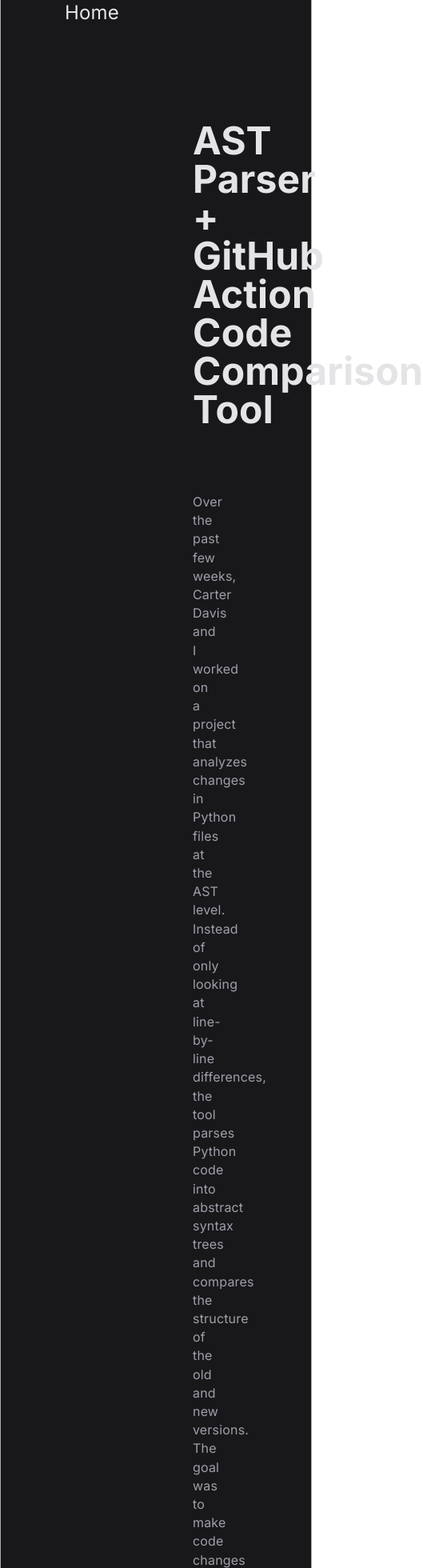
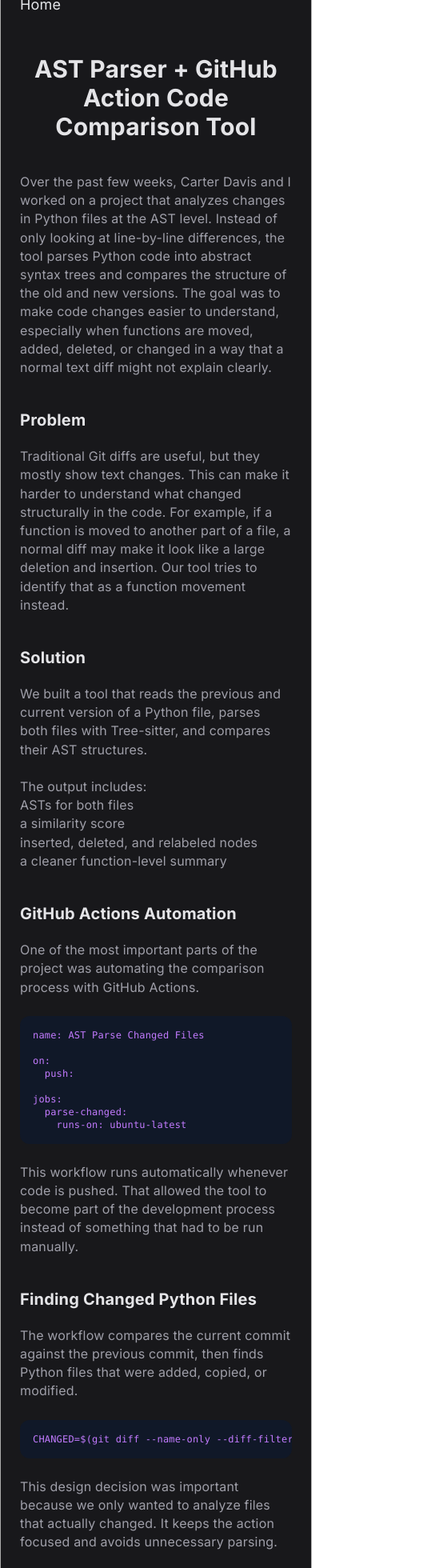
Before and after one commit to jb-pryor/portfoli0, a React (Vite) app: page /Project2 in a window 390 px wide. Shown: the part 40-2000 px from the top of the page at 80% size, 529 px wide, since content can reach past the window. Built offline with nearby package versions, Linux system fonts and the light colour scheme.

Commit message:
fixed proj2 page mobile view

```diff
--- a/src/pages/Project2.tsx
+++ b/src/pages/Project2.tsx
@@ -1,37 +1,45 @@
-//imports
 import { Link } from "react-router-dom";
 
 function Project2() {
 
   return (
     <>
-    <div className='bg-zinc-900 min-h-screen text-zinc-400 font-[Inter] pl-20 pr-20 text-left text-white'>
+    <div className='bg-zinc-900 min-h-screen text-zinc-400 font-[Inter] px-6 md:px-20 text-left text-white'>
 
-      <div className='flex gap-25 text-2xl mt-10'>
-        <Link to="/"><div className='text-gray-200 transition-ease hover:text-[#7b00ff] cursor-pointer'>Home</div></Link>
+      {/* Nav */}
+      <div className='flex gap-8 md:gap-25 text-lg md:text-2xl pt-8 md:mt-10'>
+        <Link to="/"><div className='text-gray-200 hover:text-[#7b00ff] cursor-pointer'>Home</div></Link>
       </div>
-      <h1 className="ml-40 mr-40 mt-30 text-center text-5xl text-zinc-200 font-bold mt-15">AST Parser + GitHub Action Code Comparison Tool</h1>
-      <div className="mt-20 ml-40 mr-40">Over the past few weeks, Carter Davis and I worked on a project that analyzes changes in Python files at the AST level. Instead of only looking at line-by-line differences, the tool parses Python code into abstract syntax trees and compares the structure of the old and new versions. The goal was to make code changes easier to understand, especially when functions are moved, added, deleted, or changed in a way that a normal text diff might not explain clearly.</div>
 
-      <div className="mt-20 ml-40 font-bold text-zinc-200 text-xl mr-40">Problem</div>
-      <div className="mt-5 ml-40 mr-40">Traditional Git diffs are useful, but they mostly show text changes. This can make it harder to understand what changed structurally in the code. For example, if a function is moved to another part of a file, a normal diff may make it look like a large deletion and insertion. Our tool tries to identify that as a function movement instead.</div>
+      <h1 className="md:ml-40 md:mr-40 mt-12 md:mt-30 text-center text-3xl md:text-5xl text-zinc-200 font-bold">
+        AST Parser + GitHub Action Code Comparison Tool
+      </h1>
 
-      <div className="mt-20 mr-40 ml-40 font-bold text-zinc-200 text-xl">Solution</div>
+      <div className="mt-10 md:mt-20 md:ml-40 md:mr-40">
+        Over the past few weeks, Carter Davis and I worked on a project that analyzes changes in Python files at the AST level. Instead of only looking at line-by-line differences, the tool parses Python code into abstract syntax trees and compares the structure of the old and new versions. The goal was to make code changes easier to understand, especially when functions are moved, added, deleted, or changed in a way that a normal text diff might not explain clearly.
+      </div>
 
-      <div className="mt-5 ml-40 mr-40">We built a tool that reads the previous and current version of a Python file, parses both files with Tree-sitter, and compares their AST structures.
+      <div className="mt-10 md:mt-20 md:ml-40 md:mr-40 font-bold text-zinc-200 text-xl">Problem</div>
+      <div className="mt-5 md:ml-40 md:mr-40">
+        Traditional Git diffs are useful, but they mostly show text changes. This can make it harder to understand what changed structurally in the code. For example, if a function is moved to another part of a file, a normal diff may make it look like a large deletion and insertion. Our tool tries to identify that as a function movement instead.
+      </div>
 
-The output includes:
+      <div className="mt-10 md:mt-20 md:mr-40 md:ml-40 font-bold text-zinc-200 text-xl">Solution</div>
+      <div className="mt-5 md:ml-40 md:mr-40">
+        We built a tool that reads the previous and current version of a Python file, parses both files with Tree-sitter, and compares their AST structures.<br/><br/>
+        The output includes:<br/>
+        ASTs for both files<br/>
+        a similarity score<br/>
+        inserted, deleted, and relabeled nodes<br/>
+        a cleaner function-level summary
+      </div>
 
-ASTs for both files
-a similarity score
-inserted, deleted, and relabeled nodes
-a cleaner function-level summary</div>
+      <div className="mt-10 md:mt-20 md:ml-40 md:mr-40 font-bold text-zinc-200 text-xl">GitHub Actions Automation</div>
+      <div className="mt-5 md:ml-40 md:mr-40">
+        One of the most important parts of the project was automating the comparison process with GitHub Actions.
+      </div>
 
-      <div className="mt-20 ml-40 mr-40 font-bold text-zinc-200 text-xl">GitHub Actions Automation</div>
-
-      <div className="mt-5 ml-40 mr-40">One of the most important parts of the project was automating the comparison process with GitHub Actions.</div>
-
-      <pre className='mr-40 ml-40 mt-10 bg-gray-900 text-purple-400 p-4 rounded-xl overflow-x-auto text-sm'>
+      <pre className='md:mr-40 md:ml-40 mt-6 md:mt-10 bg-gray-900 text-purple-400 p-4 rounded-xl overflow-x-auto text-xs md:text-sm'>
         <code>
           {`name: AST Parse Changed Files
 
@@ -44,67 +52,81 @@
         </code>
       </pre>
 
-      <div className="mt-10 ml-40 mr-40">This workflow runs automatically whenever code is pushed. That allowed the tool to become part of the development process instead of something that had to be run manually.</div>
+      <div className="mt-6 md:mt-10 md:ml-40 md:mr-40">
+        This workflow runs automatically whenever code is pushed. That allowed the tool to become part of the development process instead of something that had to be run manually.
+      </div>
 
-      <div className="mt-20 ml-40 mr-40 font-bold text-zinc-200 text-xl">Finding Changed Python Files</div>
-      <div className="mt-5 ml-40 mr-40">The workflow compares the current commit against the previous commit, then finds Python files that were added, copied, or modified.</div>
+      <div className="mt-10 md:mt-20 md:ml-40 md:mr-40 font-bold text-zinc-200 text-xl">Finding Changed Python Files</div>
+      <div className="mt-5 md:ml-40 md:mr-40">
+        The workflow compares the current commit against the previous commit, then finds Python files that were added, copied, or modified.
+      </div>
 
-      <pre className='mr-40 ml-40 mt-10 bg-gray-900 text-purple-400 p-4 rounded-xl overflow-x-auto text-sm'>
+      <pre className='md:mr-40 md:ml-40 mt-6 md:mt-10 bg-gray-900 text-purple-400 p-4 rounded-xl overflow-x-auto text-xs md:text-sm'>
         <code>
           {`CHANGED=$(git diff --name-only --diff-filter=ACM "$PARENT" "$CURRENT" -- '*.py')`}
         </code>
       </pre>
 
-      <div className="mt-10 ml-40 mr-40">This design decision was important because we only wanted to analyze files that actually changed. It keeps the action focused and avoids unnecessary parsing.</div>
+      <div className="mt-6 md:mt-10 md:ml-40 md:mr-40">
+        This design decision was important because we only wanted to analyze files that actually changed. It keeps the action focused and avoids unnecessary parsing.
+      </div>
 
+      <div className="mt-10 md:mt-20 md:ml-40 md:mr-40 font-bold text-zinc-200 text-xl">Comparing Old and New Versions</div>
+      <div className="mt-5 md:ml-40 md:mr-40">
+        For each changed Python file, the workflow pulls the old version from the previous commit and copies the current version into a temporary file.
+      </div>
 
-      <div className="mt-20 ml-40 mr-40 font-bold text-zinc-200 text-xl">Comparing Old and New Versions</div>
-
-      <div className="mt-5 ml-40 mr-40">For each changed Python file, the workflow pulls the old version from the previous commit and copies the current version into a temporary file.</div>
-
-      <pre className='mr-40 ml-40 mt-10 bg-gray-900 text-purple-400 p-4 rounded-xl overflow-x-auto text-sm'>
+      <pre className='md:mr-40 md:ml-40 mt-6 md:mt-10 bg-gray-900 text-purple-400 p-4 rounded-xl overflow-x-auto text-xs md:text-sm'>
         <code>
           {`git show "$PARENT:$FILE" > /tmp/old_version.py
 cp "$FILE" /tmp/new_version.py`}
         </code>
       </pre>
 
-      <div className="mt-10 ml-40 mr-40 mb-10">These two versions are then mounted into a Docker container so the same parsing environment is used every time.</div>
+      <div className="mt-6 md:mt-10 md:ml-40 md:mr-40 mb-6 md:mb-10">
+        These two versions are then mounted into a Docker container so the same parsing environment is used every time.
+      </div>
 
-      <pre className='mr-40 ml-40 mt-10 bg-gray-900 text-purple-400 p-4 rounded-xl overflow-x-auto text-sm'>
+      <pre className='md:mr-40 md:ml-40 mt-6 md:mt-10 bg-gray-900 text-purple-400 p-4 rounded-xl overflow-x-auto text-xs md:text-sm'>
         <code>
-          {`docker run --rm \
-          -v /tmp/old_version.py:/app/old_version.py \
-          -v /tmp/new_version.py:/app/new_version.py \
+          {`docker run --rm \\
+  -v /tmp/old_version.py:/app/old_version.py \\
+  -v /tmp/new_version.py:/app/new_version.py \\
   ast-parser compare.py old_version.py new_version.py`}
         </code>
       </pre>
 
-      <div className="mt-10 ml-40 mr-40">This helped me better understand how Docker can package code and dependencies so a tool runs consistently across different machines.</div>
+      <div className="mt-6 md:mt-10 md:ml-40 md:mr-40">
+        This helped me better understand how Docker can package code and dependencies so a tool runs consistently across different machines.
+      </div>
 
-      <div className="mt-20 ml-40 mr-40 font-bold text-zinc-200 text-xl">Docker Environment</div>
+      <div className="mt-10 md:mt-20 md:ml-40 md:mr-40 font-bold text-zinc-200 text-xl">Docker Environment</div>
+      <div className="mt-5 md:ml-40 md:mr-40">
+        The project uses a Dockerfile to create a controlled Python environment with Tree-sitter installed.
+      </div>
 
-      <div className="mt-5 ml-40 mr-40">The project uses a Dockerfile to create a controlled Python environment with Tree-sitter installed.</div>
-
-      <pre className='mr-40 ml-40 mt-10 bg-gray-900 text-purple-400 p-4 rounded-xl overflow-x-auto text-sm'>
+      <pre className='md:mr-40 md:ml-40 mt-6 md:mt-10 bg-gray-900 text-purple-400 p-4 rounded-xl overflow-x-auto text-xs md:text-sm'>
         <code>
           {`FROM python:3.11-slim
 
 WORKDIR /app
 
-          RUN pip install --no-cache-dir \
-              tree-sitter==0.25.2 \
+RUN pip install --no-cache-dir \\
+    tree-sitter==0.25.2 \\
     tree-sitter-python==0.25.0`}
         </code>
       </pre>
 
-      <div className="mt-10 ml-40 mr-40">This made the GitHub Action much easier to run because the action did not need to manually install and configure everything each time.</div>
+      <div className="mt-6 md:mt-10 md:ml-40 md:mr-40">
+        This made the GitHub Action much easier to run because the action did not need to manually install and configure everything each time.
+      </div>
 
-      <div className="mt-20 ml-40 mr-40 font-bold text-zinc-200 text-xl">Parsing Python With Tree-sitter</div>
+      <div className="mt-10 md:mt-20 md:ml-40 md:mr-40 font-bold text-zinc-200 text-xl">Parsing Python With Tree-sitter</div>
+      <div className="mt-5 md:ml-40 md:mr-40">
+        Tree-sitter allows the program to parse Python source code into a syntax tree.
+      </div>
 
-      <div className="mt-5 ml-40 mr-40">Tree-sitter allows the program to parse Python source code into a syntax tree.</div>
-
-      <pre className='mr-40 ml-40 mt-10 bg-gray-900 text-purple-400 p-4 rounded-xl overflow-x-auto text-sm'>
+      <pre className='md:mr-40 md:ml-40 mt-6 md:mt-10 bg-gray-900 text-purple-400 p-4 rounded-xl overflow-x-auto text-xs md:text-sm'>
         <code>
           {`py_language = Language(tspython.language())
 parser = Parser(py_language)
@@ -112,30 +134,35 @@
         </code>
       </pre>
 
-      <div className="mt-10 ml-40 mr-40">This was important because the project needed to understand code structure, not just raw text. By using Tree-sitter, the tool could recognize nodes like function definitions, identifiers, parameters, and blocks.</div>
+      <div className="mt-6 md:mt-10 md:ml-40 md:mr-40">
+        This was important because the project needed to understand code structure, not just raw text. By using Tree-sitter, the tool could recognize nodes like function definitions, identifiers, parameters, and blocks.
+      </div>
 
-      <div className="mt-20 ml-40 mr-40 font-bold text-zinc-200 text-xl">Printing the AST</div>
+      <div className="mt-10 md:mt-20 md:ml-40 md:mr-40 font-bold text-zinc-200 text-xl">Printing the AST</div>
+      <div className="mt-5 md:ml-40 md:mr-40">
+        The parser recursively walks through each node in the tree and prints a readable version of the syntax tree.
+      </div>
 
-      <div className="mt-5 ml-40 mr-40">The parser recursively walks through each node in the tree and prints a readable version of the syntax tree.</div>
-
-      <pre className='mr-40 ml-40 mt-10 bg-gray-900 text-purple-400 p-4 rounded-xl overflow-x-auto text-sm'>
+      <pre className='md:mr-40 md:ml-40 mt-6 md:mt-10 bg-gray-900 text-purple-400 p-4 rounded-xl overflow-x-auto text-xs md:text-sm'>
         <code>
           {`def print_tree(node, source_code: bytes, indent: int = 0) -> None:
     prefix = "  " * indent
     text = source_code[node.start_byte:node.end_byte].decode("utf-8", errors="replace")
-    text = text.replace("\n", "\\n")
-
+    text = text.replace("\\n", "\\\\n")
     print(f"{prefix}{node.type}: {text}")`}
         </code>
       </pre>
 
-      <div className="mt-10 ml-40 mr-40">This gave us a way to debug and visually understand how Tree-sitter was interpreting the Python file.</div>
+      <div className="mt-6 md:mt-10 md:ml-40 md:mr-40">
+        This gave us a way to debug and visually understand how Tree-sitter was interpreting the Python file.
+      </div>
 
-      <div className="mt-20 ml-40 mr-40 font-bold text-zinc-200 text-xl">TreeNode Representation</div>
+      <div className="mt-10 md:mt-20 md:ml-40 md:mr-40 font-bold text-zinc-200 text-xl">TreeNode Representation</div>
+      <div className="mt-5 md:ml-40 md:mr-40">
+        To compare ASTs, the project converts Tree-sitter nodes into a custom TreeNode structure.
+      </div>
 
-      <div className="mt-5 ml-40 mr-40">To compare ASTs, the project converts Tree-sitter nodes into a custom TreeNode structure.</div>
-
-      <pre className='mr-40 ml-40 mt-10 bg-gray-900 text-purple-400 p-4 rounded-xl overflow-x-auto text-sm'>
+      <pre className='md:mr-40 md:ml-40 mt-6 md:mt-10 bg-gray-900 text-purple-400 p-4 rounded-xl overflow-x-auto text-xs md:text-sm'>
         <code>
           {`@dataclass
 class TreeNode:
@@ -146,13 +173,16 @@
         </code>
       </pre>
 
-      <div className="mt-10 ml-40 mr-40">This made the AST easier to work with because each node stores its label, children, parent, and line number. The line number was especially useful for reporting where functions were added, deleted, or moved.</div>
+      <div className="mt-6 md:mt-10 md:ml-40 md:mr-40">
+        This made the AST easier to work with because each node stores its label, children, parent, and line number. The line number was especially useful for reporting where functions were added, deleted, or moved.
+      </div>
 
-      <div className="mt-20 ml-40 mr-40 font-bold text-zinc-200 text-xl">Flexible Tree Matching Algorithm</div>
+      <div className="mt-10 md:mt-20 md:ml-40 md:mr-40 font-bold text-zinc-200 text-xl">Flexible Tree Matching Algorithm</div>
+      <div className="mt-5 md:ml-40 md:mr-40">
+        One of the main challenges was deciding how to compare two trees. We used a flexible tree matching approach that assigns costs to different types of changes.
+      </div>
 
-      <div className="mt-5 ml-40 mr-40">One of the main challenges was deciding how to compare two trees. We used a flexible tree matching approach that assigns costs to different types of changes.</div>
-
-      <pre className='mr-40 ml-40 mt-10 bg-gray-900 text-purple-400 p-4 rounded-xl overflow-x-auto text-sm'>
+      <pre className='md:mr-40 md:ml-40 mt-6 md:mt-10 bg-gray-900 text-purple-400 p-4 rounded-xl overflow-x-auto text-xs md:text-sm'>
         <code>
           {`@dataclass
 class CostModel:
@@ -163,26 +193,32 @@
         </code>
       </pre>
 
-      <div className="mt-10 ml-40 mr-40">The cost model helps determine how different two ASTs are. It considers relabeling, unmatched nodes, ancestry changes, and sibling ordering changes.</div>
+      <div className="mt-6 md:mt-10 md:ml-40 md:mr-40">
+        The cost model helps determine how different two ASTs are. It considers relabeling, unmatched nodes, ancestry changes, and sibling ordering changes.
+      </div>
 
-      <div className="mt-20 ml-40 mr-40 font-bold text-zinc-200 text-xl">Similarity Score</div>
+      <div className="mt-10 md:mt-20 md:ml-40 md:mr-40 font-bold text-zinc-200 text-xl">Similarity Score</div>
+      <div className="mt-5 md:ml-40 md:mr-40">
+        After matching the trees, the program calculates a similarity score.
+      </div>
 
-      <div className="mt-5 ml-40 mr-40">After matching the trees, the program calculates a similarity score.</div>
-
-      <pre className='mr-40 ml-40 mt-10 bg-gray-900 text-purple-400 p-4 rounded-xl overflow-x-auto text-sm'>
+      <pre className='md:mr-40 md:ml-40 mt-6 md:mt-10 bg-gray-900 text-purple-400 p-4 rounded-xl overflow-x-auto text-xs md:text-sm'>
         <code>
           {`matching, cost = flexible_tree_match(t1, t2, model=model, seed=42)
 score = math.exp(-cost)`}
         </code>
       </pre>
 
-      <div className="mt-10 ml-40 mr-40">A lower cost means the trees are more similar. Converting the cost into a score made the output easier to interpret.</div>
+      <div className="mt-6 md:mt-10 md:ml-40 md:mr-40">
+        A lower cost means the trees are more similar. Converting the cost into a score made the output easier to interpret.
+      </div>
 
-      <div className="mt-20 ml-40 mr-40 font-bold text-zinc-200 text-xl">Function-Level Summary</div>
+      <div className="mt-10 md:mt-20 md:ml-40 md:mr-40 font-bold text-zinc-200 text-xl">Function-Level Summary</div>
+      <div className="mt-5 md:ml-40 md:mr-40">
+        The most useful part of the project was the human-readable summary. Instead of only showing raw AST differences, the tool extracts function definitions and compares them by name.
+      </div>
 
-      <div className="mt-5 ml-40 mr-40">The most useful part of the project was the human-readable summary. Instead of only showing raw AST differences, the tool extracts function definitions and compares them by name.</div>
-
-      <pre className='mr-40 ml-40 mt-10 bg-gray-900 text-purple-400 p-4 rounded-xl overflow-x-auto text-sm'>
+      <pre className='md:mr-40 md:ml-40 mt-6 md:mt-10 bg-gray-900 text-purple-400 p-4 rounded-xl overflow-x-auto text-xs md:text-sm'>
         <code>
           {`def collect_functions(root):
     functions = {}
@@ -200,11 +236,13 @@
         </code>
       </pre>
 
-      <div className="mt-10 ml-40 mr-40">This allowed the tool to report higher-level changes like added, deleted, moved, or modified functions.</div>
+      <div className="mt-6 md:mt-10 md:ml-40 md:mr-40">
+        This allowed the tool to report higher-level changes like added, deleted, moved, or modified functions.
+      </div>
 
-      <div className="mt-20 ml-40 mr-40 font-bold text-zinc-200 text-xl">Example Output</div>
+      <div className="mt-10 md:mt-20 md:ml-40 md:mr-40 font-bold text-zinc-200 text-xl">Example Output</div>
 
-      <pre className='mr-40 ml-40 mt-10 bg-gray-900 text-purple-400 p-4 rounded-xl overflow-x-auto text-sm'>
+      <pre className='md:mr-40 md:ml-40 mt-6 md:mt-10 bg-gray-900 text-purple-400 p-4 rounded-xl overflow-x-auto text-xs md:text-sm'>
         <code>
           {`Function summary:
   - Added function "test" on line 4
@@ -214,19 +252,25 @@
         </code>
       </pre>
 
-      <div className="mt-10 ml-40 mr-40">This kind of output is much easier to understand than a long list of raw AST nodes.</div>
+      <div className="mt-6 md:mt-10 md:ml-40 md:mr-40">
+        This kind of output is much easier to understand than a long list of raw AST nodes.
+      </div>
 
-      <div className="mt-20 ml-40 mr-40 font-bold text-zinc-200 text-xl">Design Reasoning</div>
+      <div className="mt-10 md:mt-20 md:ml-40 md:mr-40 font-bold text-zinc-200 text-xl">Design Reasoning</div>
+      <div className="mt-5 md:ml-40 md:mr-40">
+        A major design decision was separating raw AST comparison from the function-level summary. The raw AST diff gives detailed information, but it can be difficult to read. The function summary makes the tool more practical for a developer because it explains the most important changes in plain language.
+      </div>
 
-      <div className="mt-5 ml-40 mr-40">A major design decision was separating raw AST comparison from the function-level summary. The raw AST diff gives detailed information, but it can be difficult to read. The function summary makes the tool more practical for a developer because it explains the most important changes in plain language.</div>
+      <div className="mt-10 md:mt-20 md:ml-40 md:mr-40 font-bold text-zinc-200 text-xl">What I Learned</div>
+      <div className="mt-5 md:ml-40 md:mr-40">
+        This project helped me better understand Docker, GitHub Actions, Tree-sitter, ASTs, and code analysis. It also showed me the difference between comparing code as text and comparing code as structure. I also gained more experience working in a collaborative development environment, where Carter and I had to make design decisions, test changes, and improve the output based on what would actually be useful to a developer.
+      </div>
 
-      <div className="mt-20 ml-40 mr-40 font-bold text-zinc-200 text-xl">What I Learned</div>
-
-      <div className="mt-5 ml-40 mr-40">This project helped me better understand Docker, GitHub Actions, Tree-sitter, ASTs, and code analysis. It also showed me the difference between comparing code as text and comparing code as structure. I also gained more experience working in a collaborative development environment, where Carter and I had to make design decisions, test changes, and improve the output based on what would actually be useful to a developer.</div>
-
-      <div className="mt-20 ml-40 mr-40 font-bold text-zinc-200 text-xl">Final Thoughts</div>
-
-      <div className="mt-5 ml-40 mr-40 mb-10">This project gave me a better understanding of how developer tools are built. It also helped me see how automation can improve a workflow by giving developers useful feedback immediately after code is pushed. <br></br><br></br>In the future, this tool could be expanded to detect more advanced changes, such as renamed functions, changed control flow, or similarities across multiple files.</div>
+      <div className="mt-10 md:mt-20 md:ml-40 md:mr-40 font-bold text-zinc-200 text-xl">Final Thoughts</div>
+      <div className="mt-5 md:ml-40 md:mr-40 mb-10 pb-10">
+        This project gave me a better understanding of how developer tools are built. It also helped me see how automation can improve a workflow by giving developers useful feedback immediately after code is pushed.<br/><br/>
+        In the future, this tool could be expanded to detect more advanced changes, such as renamed functions, changed control flow, or similarities across multiple files.
+      </div>
 
     </div>
     </>
```
Lines whose indentation alone changed are shown as unchanged.
